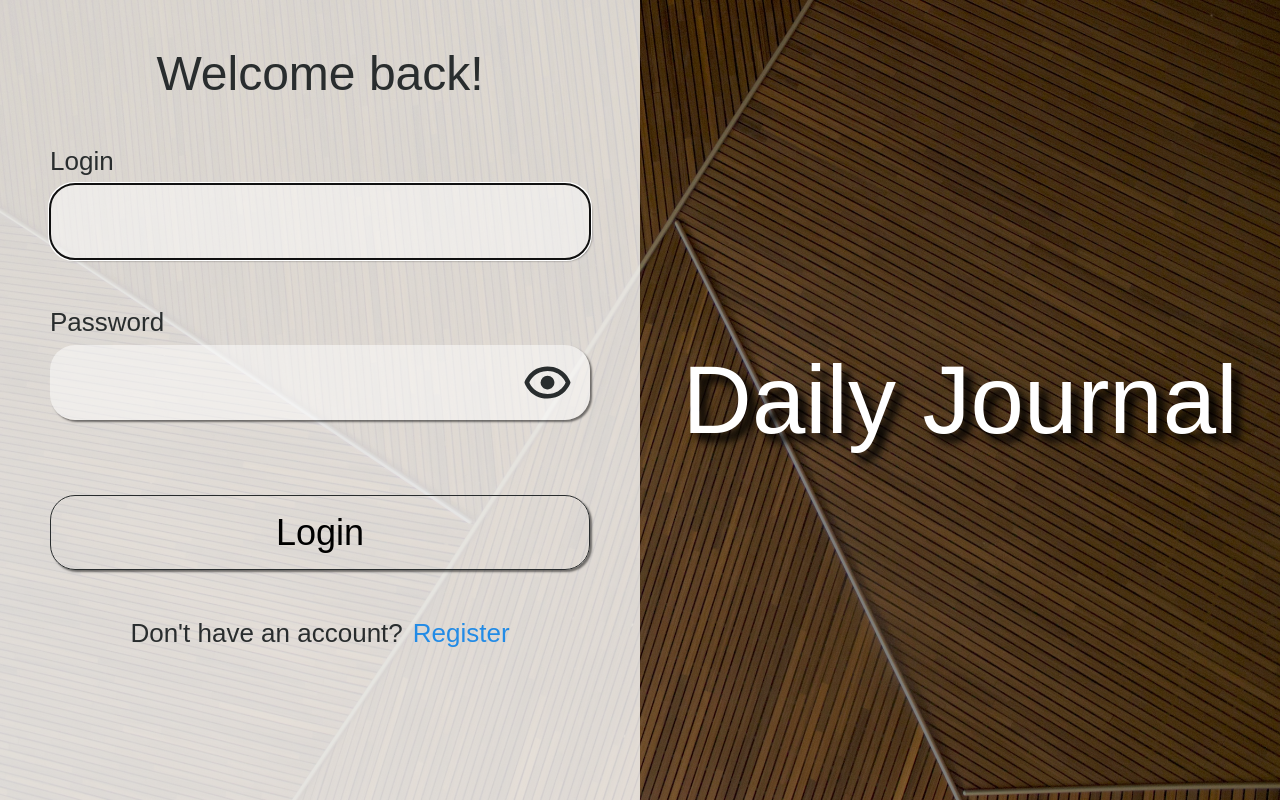
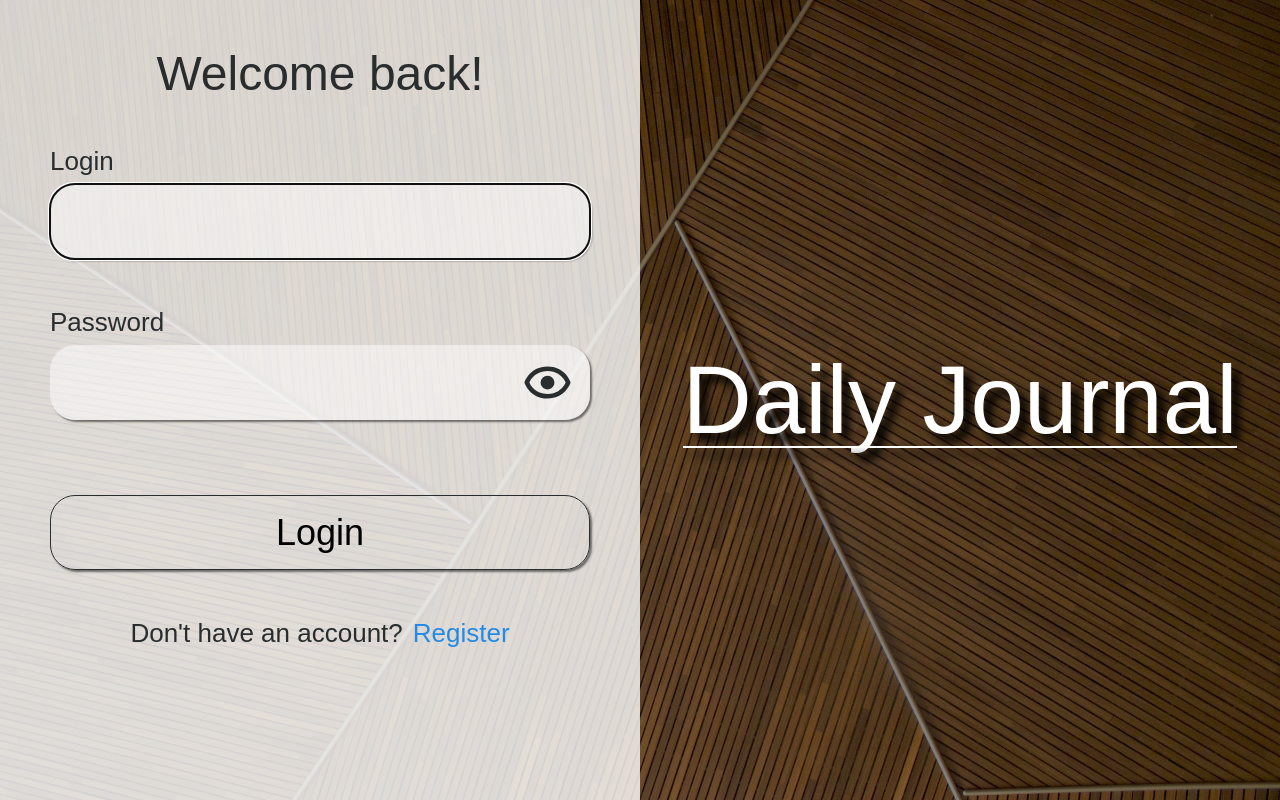
Before and after one commit to VolodymyrVoronov/daily-journal-front, a React (Vite) app: page / in a window 1280 px wide. Built offline with nearby package versions, Linux system fonts and the light colour scheme; a web font is replaced by a local one; what axios-cache-interceptor would draw is missing.

Commit message:
Updated some styles and props.

```diff
--- a/src/components/Button/Button.tsx
+++ b/src/components/Button/Button.tsx
@@ -18,7 +18,11 @@ const Button = forwardRef(
   ): JSX.Element => {
     if (buttonAs === 'text') {
       return (
-        <button className={cn(styles['root-text'], className)} {...props}>
+        <button
+          ref={ref}
+          className={cn(styles['root-text'], className)}
+          {...props}
+        >
           {children}
         </button>
       );
@@ -26,9 +30,9 @@ const Button = forwardRef(
 
     return (
       <button
+        ref={ref}
         className={cn(styles['root-button'], className)}
         {...props}
-        ref={ref}
       >
         {children}
       </button>
--- a/src/components/Logo/Logo.module.css
+++ b/src/components/Logo/Logo.module.css
@@ -1,4 +1,6 @@
 .root {
+  position: relative;
+
   font-family: var(--zen-tokyo-zoo);
   font-size: 56px;
   line-height: 56px;
@@ -6,6 +8,20 @@
   text-shadow: var(--text-shadow-big);
 
   color: var(--white);
+}
+
+.root::after {
+  content: '';
+  position: absolute;
+
+  bottom: 0;
+  left: 0;
+
+  width: 100%;
+  height: 2px;
+
+  background-color: var(--white);
+  box-shadow: 8px 8px 8px 0 var(--black);
 }
 
 @media only screen and (min-width: 576px) {
--- a/src/pages/Start/Start.tsx
+++ b/src/pages/Start/Start.tsx
@@ -29,7 +29,7 @@ const Start = (): JSX.Element => {
   ): Promise<void> => {
     try {
       const response =
-        type === Form.Register ? await register(data) : await logIn(data);
+        type === Form.Login ? await logIn(data) : await register(data);
 
       const { accessToken, refreshToken } = response.data;
 
```
